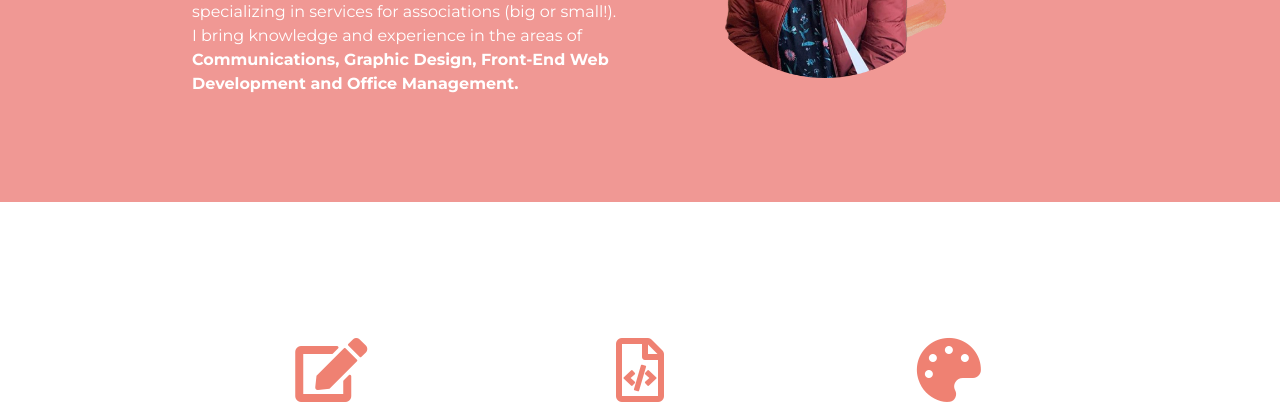
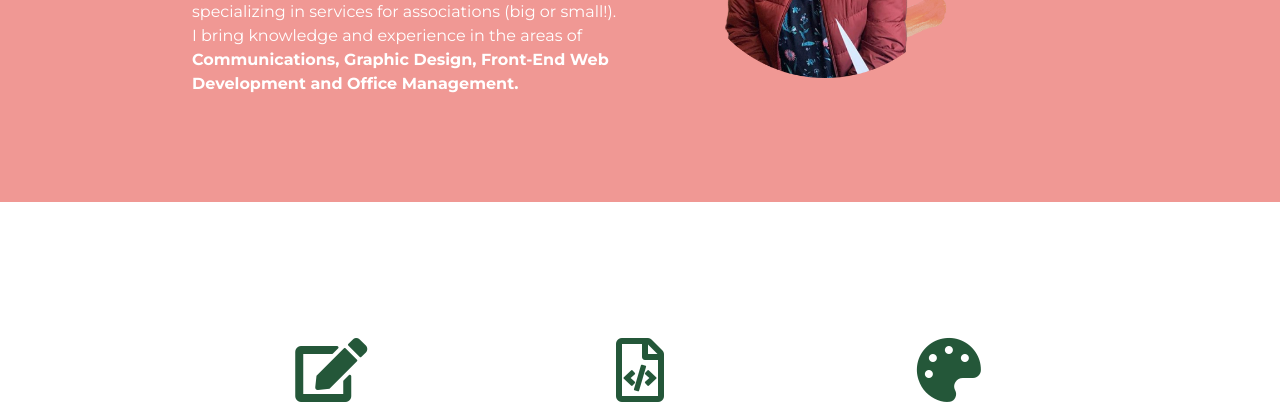
Before and after one commit to Clarissa-Westphal/Clarissa-Westphal.github.io, a plain HTML site: page index.html in a window 1280 px wide. Shown: the part 356-771 px from the top of the page. Drawn offline with nearby package versions, Linux system fonts and the light colour scheme.

Commit message:
updated icon color

```diff
--- a/css/styles.css
+++ b/css/styles.css
@@ -94,13 +94,10 @@ p {
 }
 
 .icon {
-  color: #ef8172;
+  color: #245739;
   margin-bottom: 1rem;
 }
 
-.icon:hover {
-  color: #245739;
-}
 
 /* Testimonials */
 #testimonials {
```
